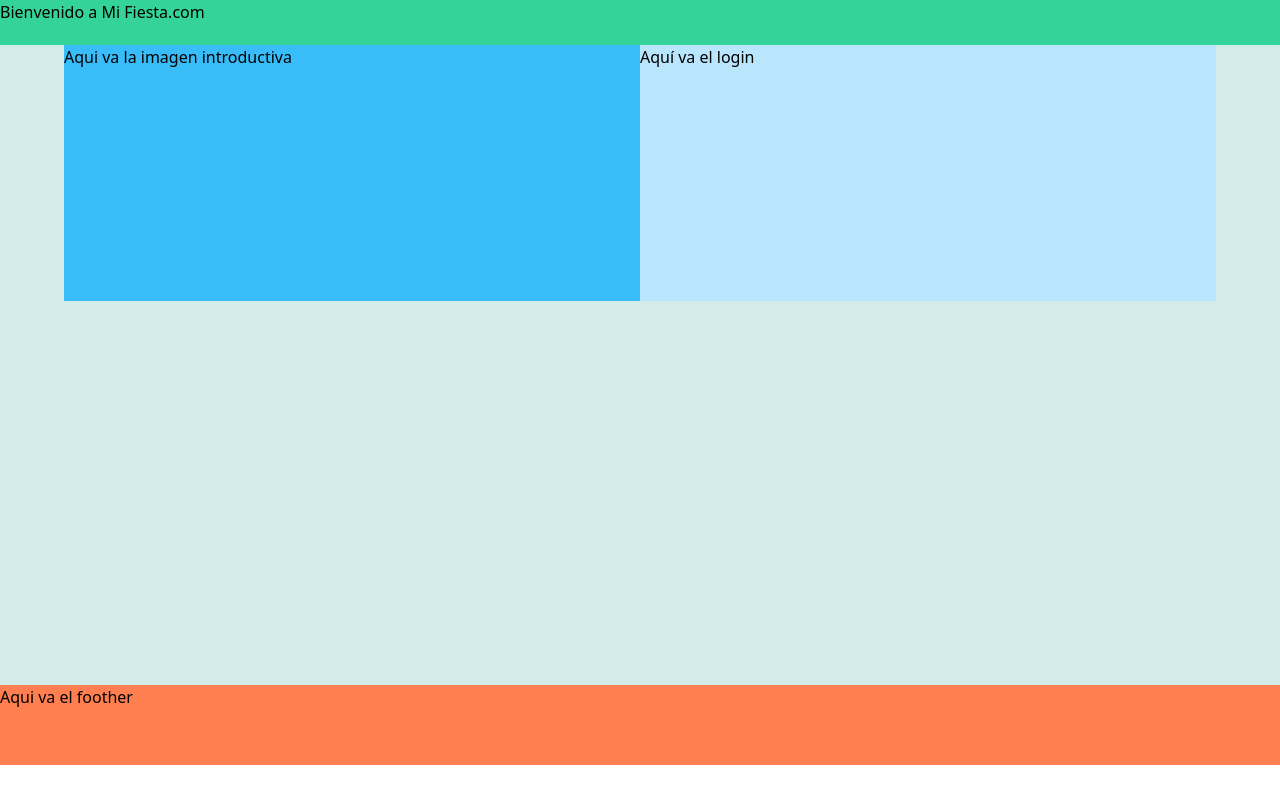
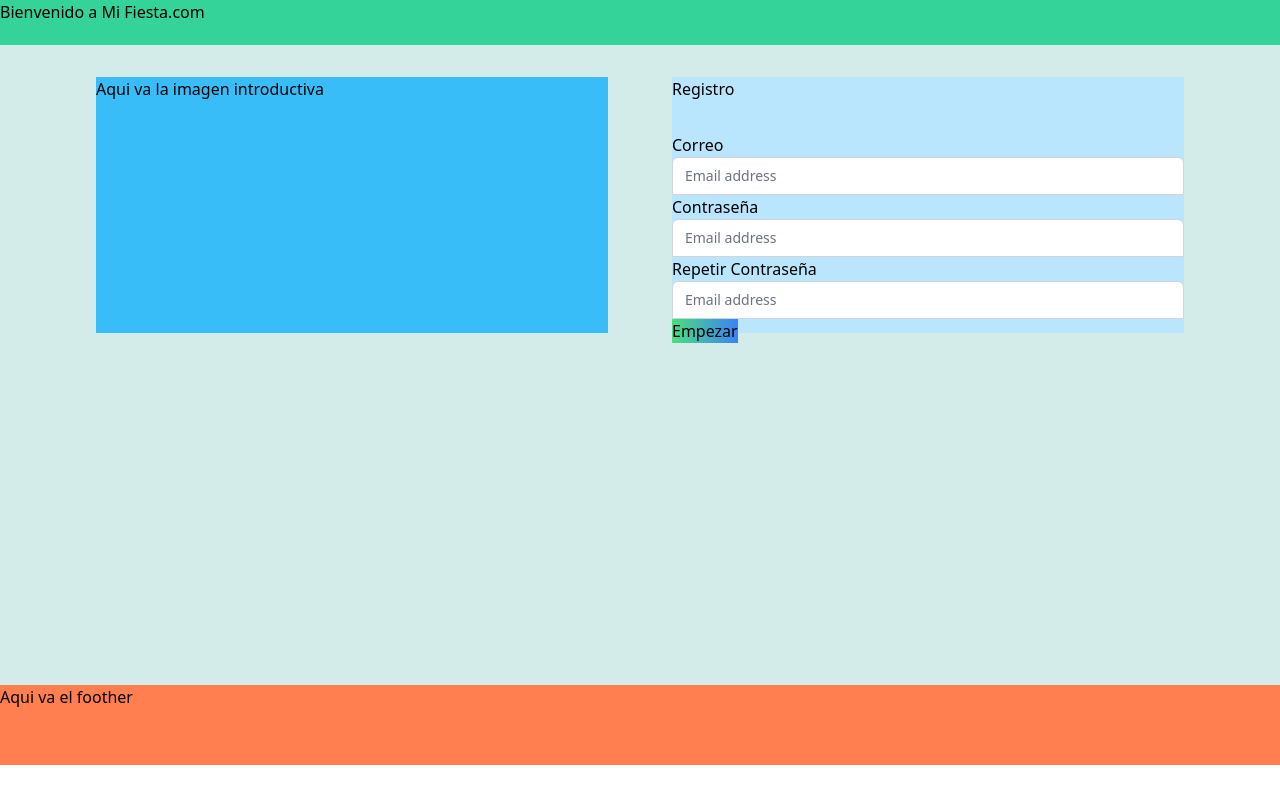
Before and after one commit to Abyblackmouth/Mi_Fiesta-Client, a Next.js app: page / in a window 1280 px wide. Built offline with nearby package versions, Linux system fonts and the light colour scheme.

Commit message:
add login

```diff
--- a/pages/index.js
+++ b/pages/index.js
@@ -8,10 +8,31 @@ export default function Home() {
       <nav className='bg-emerald-400'>
         Bienvenido a Mi Fiesta.com
       </nav>
-    <main className=''>
+      <main className='bg-gradient-to-rgba(36, 159, 149, 0.1) from-indigo-500 via-purple-500 to-pink-500 ...'>
         <section className='flex divide-red-400'>
-        <section className='h-2/5 w-1/2 bg-sky-400'>Aqui va la imagen introductiva</section>
-        <section className='h-2/5 w-1/2 bg-sky-200'>Aquí va el login
+          <section className='h-2/5 w-1/2 bg-sky-400 m-8'>Aqui va la imagen introductiva</section>
+          <section className='h-2/5 w-1/2 bg-sky-200 m-8'>
+
+            <span>Registro</span>
+
+          <form action="" className='flex-col justify-center mt-8 space-y-6" action="#"'>
+          <div>
+            <label htmlFor="">Correo</label>
+          <input id="email-address" name="email" type="email" autocomplete="email" required className=" relative block w-full appearance-none rounded-none rounded-t-md border border-gray-300 px-3 py-2 text-gray-900 placeholder-gray-500 focus:z-10 focus:border-indigo-500 focus:outline-none focus:ring-indigo-500 sm:text-sm" placeholder="Email address"/>
+        </div>
+        <div>
+            <label htmlFor="">Contraseña</label>
+          <input id="email-address" name="email" type="email" autocomplete="email" required class="relative block w-full appearance-none rounded-none rounded-t-md border border-gray-300 px-3 py-2 text-gray-900 placeholder-gray-500 focus:z-10 focus:border-indigo-500 focus:outline-none focus:ring-indigo-500 sm:text-sm" placeholder="Email address"/>
+        </div>
+        <div>
+            <label htmlFor="">Repetir Contraseña</label>
+          <input id="email-address" name="email" type="email" autocomplete="email" required class="relative block w-full appearance-none rounded-none rounded-t-md border border-gray-300 px-3 py-2 text-gray-900 placeholder-gray-500 focus:z-10 focus:border-indigo-500 focus:outline-none focus:ring-indigo-500 sm:text-sm" placeholder="Email address"/>
+        </div>
+
+        <button type= "button" className=' flex bg-gradient-to-r from-green-400 to-blue-500 hover:from-pink-500 hover:to-yellow-500 ...'>Empezar</button>
+          </form>
+
+
           </section>
         </section>
       </main>
```
Also changed, not shown: 1 other file (tests, documents, lock files or other folders). Lines whose indentation alone changed are shown as unchanged.
